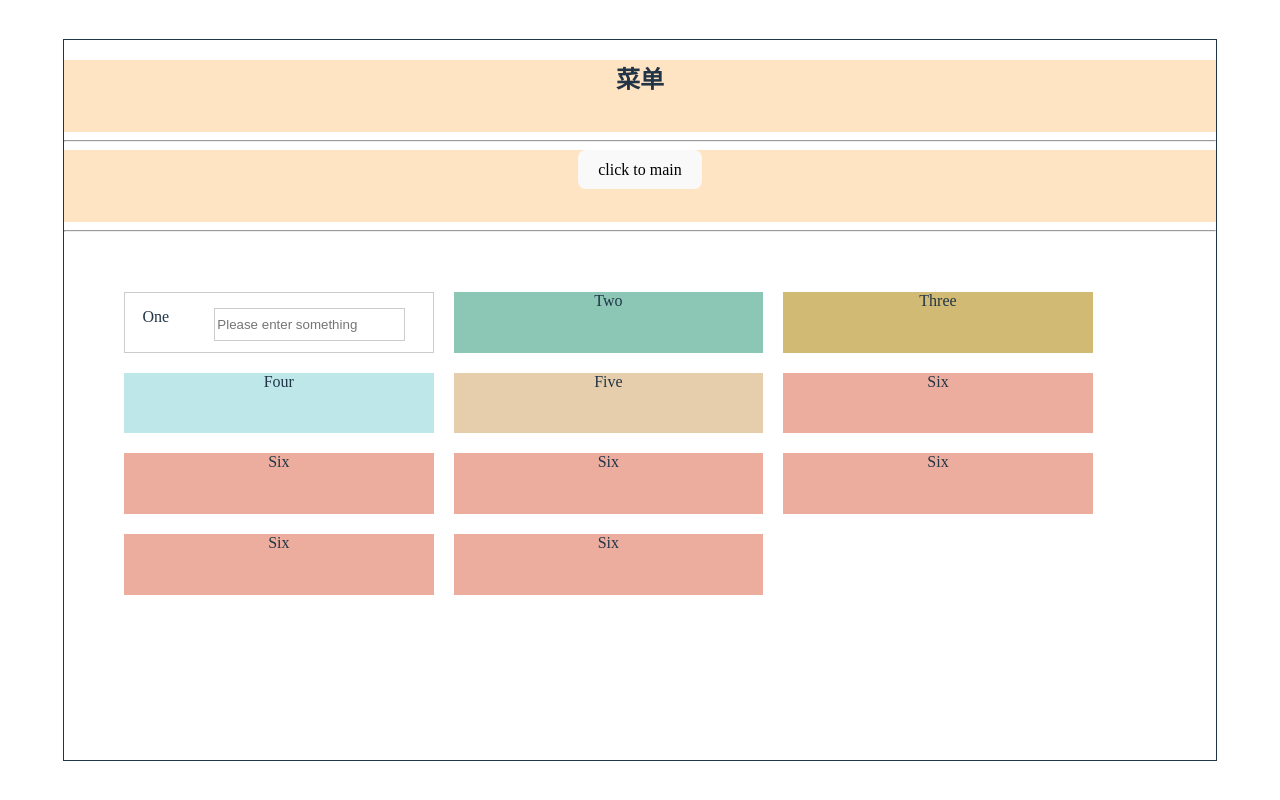
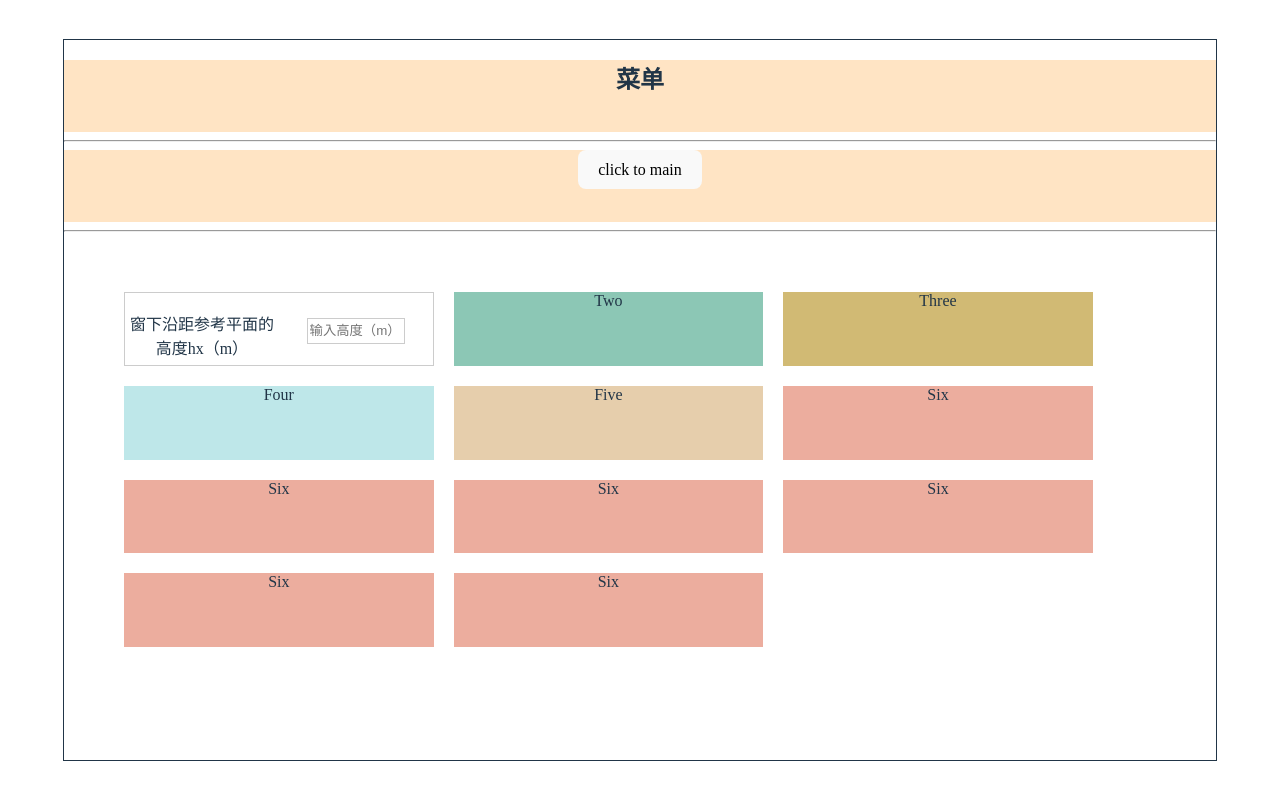
Before and after one commit to bleemyoung/daylighting-energy-assessment, a Vue app: page /#/menu in a window 1280 px wide. Built offline with nearby package versions, Linux system fonts and the light colour scheme.

Commit message:
daylighting-energy-assessment

```diff
--- a/src/views/Menu.vue
+++ b/src/views/Menu.vue
@@ -10,10 +10,10 @@
     <hr>
     <div class="wrapper">
         <div class="one item">
-            <div class="discription">One</div>
+            <div class="discription">窗下沿距参考平面的高度hx（m）</div>
             <input
             type="text"
-            placeholder="Please enter something"
+            placeholder="输入高度（m）"
             class="input-box"  allow-clear>
 
         </div>
@@ -43,9 +43,9 @@ function toMenu() {
 .input-box{
     /* width: 90px; */
     position: relative;
-    width: 60%;
-    height: 50%;
-    top: 25%;     /*相对父容器高度一半*/
+    width: 30%;/* 宽度*/
+    height: 30%;
+    top: 35%;     /* height+2*top==100% 美观*/
     outline-style: none ;
     border: 1px solid #ccc;
 
@@ -55,7 +55,7 @@ function toMenu() {
     float: left;
     height: 50%;
     top: 25%;
-    width: 20%;
+    width: 50%;
 }
 
 .box1 {
```
Also changed, not shown: 1 other file (tests, documents, lock files or other folders).
